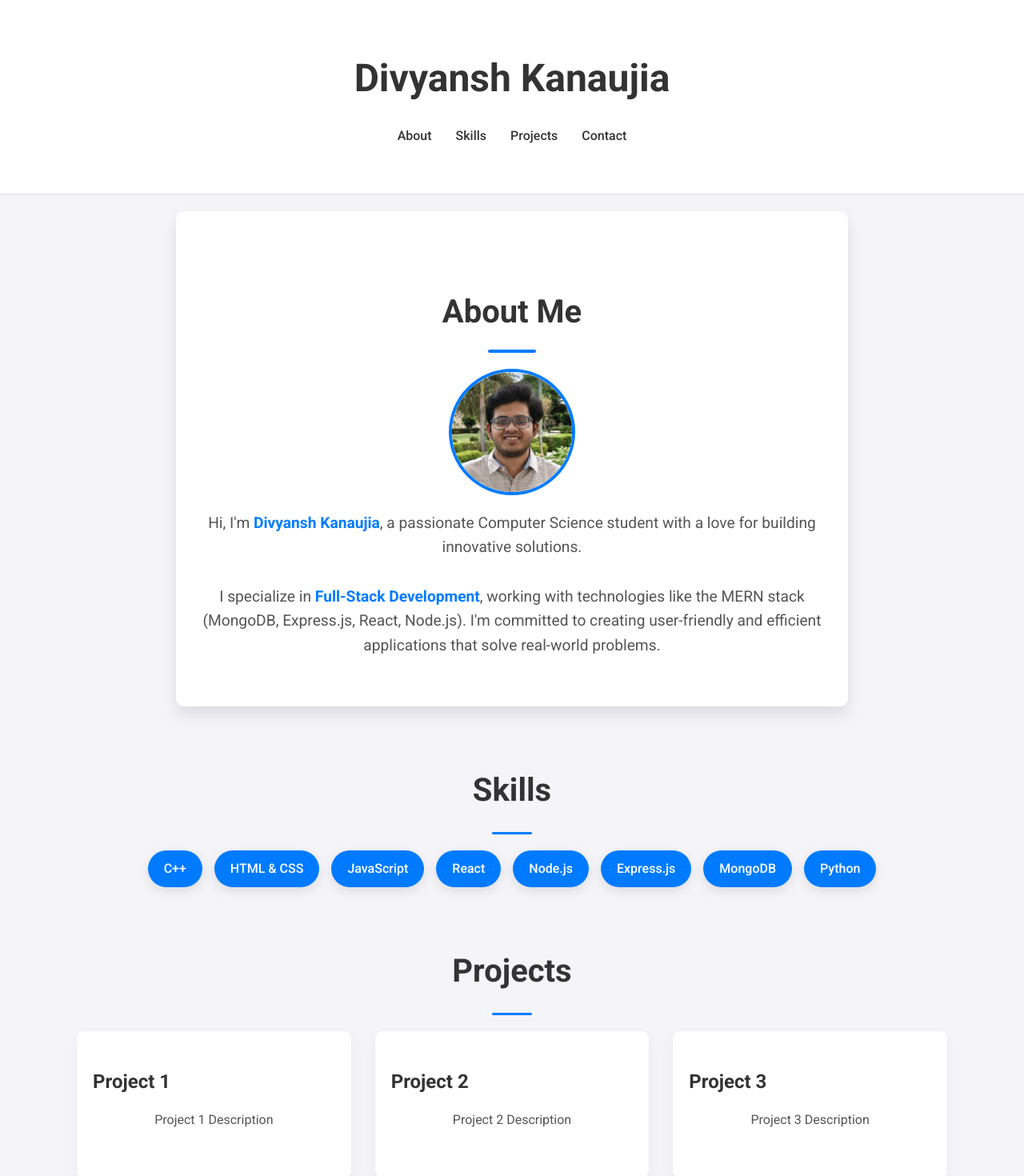
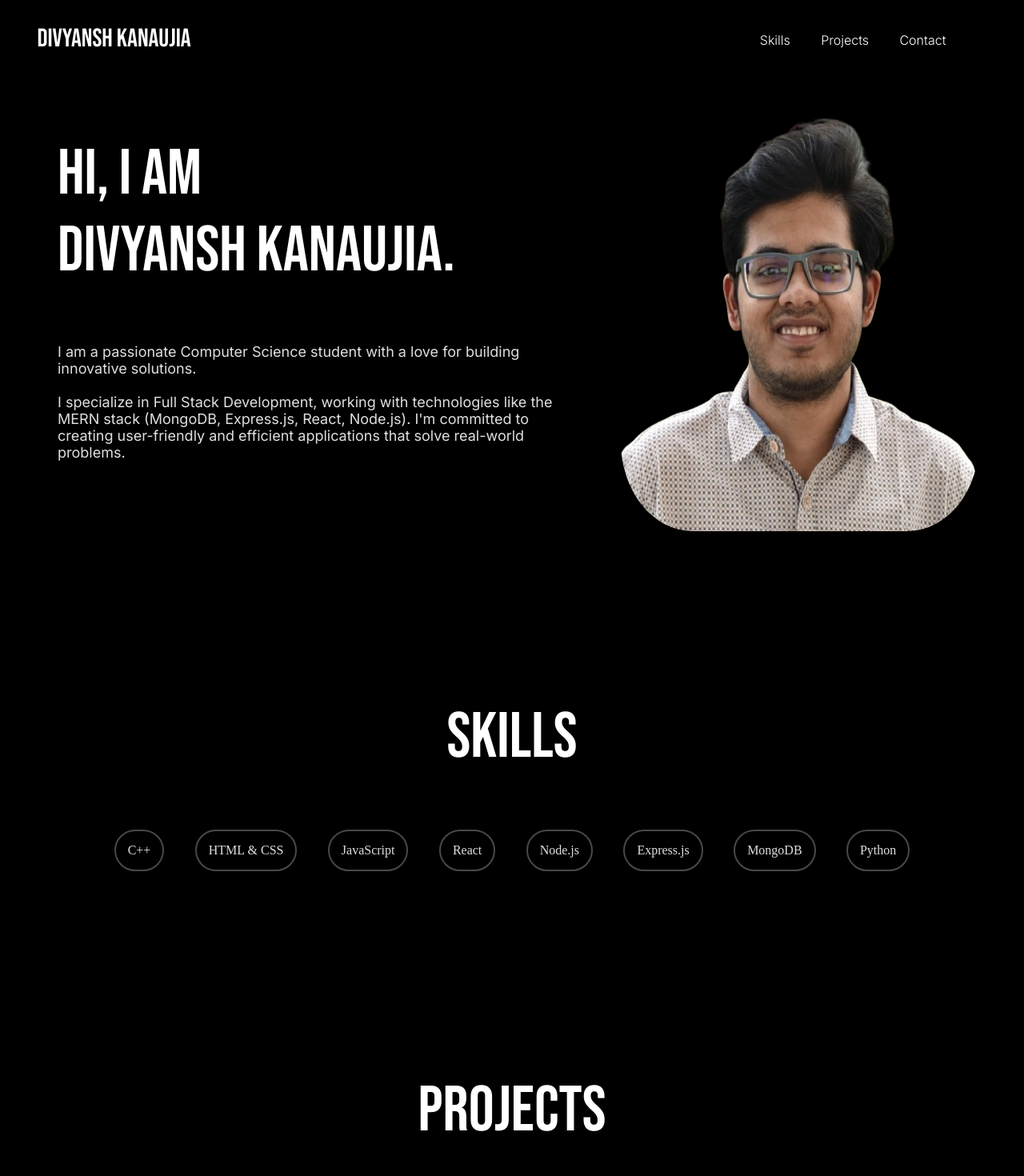
Before and after one commit to CyberKnight4269/Portfolio, a React (Vite) app: page / in a window 1280 px wide. Shown: the top 1470 px of the page at 80% size. Built offline with nearby package versions, Linux system fonts and the light colour scheme.

Commit message:
Changed the design of the portfolio

```diff
--- a/components/About.jsx
+++ b/components/About.jsx
@@ -1,20 +1,24 @@
 import React from 'react'
 import Header from './Header.jsx'
-import photo from './profile_photo.jpeg'
+import photo2 from './profile_photo-removebg.png'
 
 function About() {
   return (
-
+      <div className='about-container'>
+            <Header />
             <section id="about" className="container">
-        <h2>About Me</h2>
-        <img src={photo} alt="Divyansh" />
+                <div className='about-content'>
+                  <h1 className="about-heading">HI, I AM <br />DIVYANSH KANAUJIA.</h1>
                   <p>
-            Hi, I'm <span className="highlight">Divyansh Kanaujia</span>, a passionate Computer Science student with a love for building innovative solutions.
+                      I am a passionate Computer Science student with a love for building innovative solutions.
                       <br /><br />
-            I specialize in <span className="highlight">Full-Stack Development</span>, working with technologies like the MERN stack (MongoDB, Express.js, React, Node.js). I'm committed to creating user-friendly and efficient applications that solve real-world problems.
+                      I specialize in Full Stack Development, working with technologies like the MERN stack (MongoDB, Express.js, React, Node.js). I'm committed to creating user-friendly and efficient applications that solve real-world problems.
                       <br />
                   </p>
+                </div>
+                <img src={photo2} alt="Divyansh" className='about-img'/>
             </section>
+      </div>
   )
 }
 
--- a/components/Contact.jsx
+++ b/components/Contact.jsx
@@ -3,10 +3,14 @@ import React from 'react'
 function Contact() {
   return (
     <section id="contact">
-      <h2>Contact</h2>
-      <p>Email: kanaujiadivyansh@gmail.com</p>
-      <p>LinkedIn: <a href="https://www.linkedin.com/in/divyansh-kanaujia-989792288" target="_blank">Click Here</a></p>
-      <p>Github: <a href="https://www.github.com/CyberKnight4269" target="_blank">Click Here</a></p>
+      <br /><br />
+      <h1 className='heading'>Contact</h1>
+      <p className='socials'>Email: kanaujiadivyansh@gmail.com</p>
+      <p className='socials'>LinkedIn: <a href="https://www.linkedin.com/in/divyansh-kanaujia-989792288" target="_blank">Click Here</a></p>
+      <p className='socials'>Github: <a href="https://www.github.com/CyberKnight4269" target="_blank">Click Here</a></p>
+      <br /><br /><br /><br /><br />
+      <p>&copy;All rights reserved</p>
+      <br /><br />
     </section>
   )
 }
--- a/components/Header.jsx
+++ b/components/Header.jsx
@@ -5,10 +5,9 @@ function Header() {
     <header>
       <h1>Divyansh Kanaujia</h1>
       <nav>
-        <a href="#about">About</a>
-        <a href="#skills">Skills</a>
-        <a href="#projects">Projects</a>
-        <a href="#contact">Contact</a>
+        <a href="#skills" className='header-link'>Skills</a>
+        <a href="#projects" className='header-link'>Projects</a>
+        <a href="#contact" className='header-link'>Contact</a>
       </nav>
     </header>
   )
--- a/components/Projects.jsx
+++ b/components/Projects.jsx
@@ -3,7 +3,8 @@ import React from 'react'
 function Projects() {
   return (
     <section id="projects" className="container">
-        <h2>Projects</h2>
+        <h2 className='heading'>Projects</h2>
+        <br /><br />
         <div className="projects-grid">
             <div className="project-item">
                 <h3 className="project-title">Project 1</h3>
--- a/components/Skills.jsx
+++ b/components/Skills.jsx
@@ -2,8 +2,9 @@ import React from 'react'
 
 function Skills() {
   return (
-    <section id="skills" className="container">
-        <h2>Skills</h2>
+    <div className='skills-body'>
+      <section id="skills" className="container">
+        <h1 className='heading'>Skills</h1>
         <div className="skills-list">
             <div className="skill-item">C++</div>
             <div className="skill-item">HTML & CSS</div>
@@ -14,7 +15,8 @@ function Skills() {
             <div className="skill-item">MongoDB</div>
             <div className="skill-item">Python</div>
         </div>
-    </section>
+      </section>
+    </div>
   )
 }
 
--- a/index.html
+++ b/index.html
@@ -3,6 +3,12 @@
   <head>
     <meta charset="UTF-8" />
     <link href="https://fonts.googleapis.com/css2?family=Roboto:wght@400;500;700&display=swap" rel="stylesheet">
+    <link rel="preconnect" href="https://fonts.googleapis.com">
+    <link rel="preconnect" href="https://fonts.gstatic.com" crossorigin>
+    <link href="https://fonts.googleapis.com/css2?family=Bebas+Neue&family=Plus+Jakarta+Sans:ital,wght@0,200..800;1,200..800&display=swap" rel="stylesheet">
+    <link rel="preconnect" href="https://fonts.googleapis.com">
+    <link rel="preconnect" href="https://fonts.gstatic.com" crossorigin>
+    <link href="https://fonts.googleapis.com/css2?family=Bebas+Neue&family=Inter:ital,opsz,wght@0,14..32,100..900;1,14..32,100..900&family=Plus+Jakarta+Sans:ital,wght@0,200..800;1,200..800&display=swap" rel="stylesheet">
     <meta name="viewport" content="width=device-width, initial-scale=1.0" />
     <title>Portfolio</title>
   </head>
--- a/src/App.css
+++ b/src/App.css
@@ -1,238 +1,131 @@
-/* General Styling */
-body {
-  font-family: 'Roboto', sans-serif;
-  margin: 0;
-  padding: 0;
-  background-color: #f4f4f9;
-  color: #333;
-  line-height: 1.6;
+.about-container{
+  height: 100vh;
+  width: 100%;
 }
+body{
+  background-color: black;
+  color: white;
+}
+header{
+  height: 96px;
+  display: flex;
+  justify-content: space-between;
+}
+header h1{
+  font-family: "Bebas Neue", sans-serif;
+  font-size: 32px;
+  font-weight: 400;
+  margin-left: 3vw;
+}
+.header-link{
+  color: white;
+  text-decoration: none;
+  font-family: "Inter", sans-serif;
+  font-size: 16px;
+  font-weight: 300;
+}
+.header-link:hover{
+  color: #D3E97A;
+}
+header nav{
+  gap: 3vw;
+  display: flex;
+  margin-top: 4vh;
+  margin-right: 7vw;
+}
+.container{
+  display: flex;
 
-a {
-  text-decoration: none;
-  color: inherit;
 }
+.about-img{
+  width: 35vw;
+  height: 70vh;
+  border-radius: 20%;
+  margin-left: 5vw;
+}
+#about h1{
+  font-family: "Bebas Neue", sans-serif;
+  font-size: 500%;
+  font-weight: 400;
+}
+#about p{
+  font-family: "Inter", sans-serif;
+  font-size: 18px;
+  color: #dfdfdf;
+  font-weight: 400;
+}
+#about{
+  margin-left: 5vw;
+}
+.about-content{
+  width: 50vw;
+}
+.skills-body{
+  height: 100%;
+  width: 100%;
+}
+.heading{
+  font-family: "Bebas Neue", sans-serif;
+  font-size: 500%;
+  font-weight: 400;
+}
+#skills{
+  text-align: center;
+  display: block;
+  height: 50vh;
+}
+.skills-list{
+  display: flex;
+  gap: 3vw;
+  justify-content: center;
 
-.container {
-  width: 85%;
-  max-width: 1200px;
-  margin: 0 auto;
-  padding: 20px;
 }
-
-/* Header Styling */
-header {
-  background-color: #ffffff;
-  padding: 60px 20px;
+.skill-item{
+  border: 2px solid  #484848;
+  border-radius: 100px;
+  padding: 15px;
+  height: fit-content;
+  color:  #dfdfdf;
+}
+.skill-item:hover{
+  color: black;
+  background-color: white;
+  transition: 0.5s ease;
+}
+#projects{
   text-align: center;
-  border-bottom: 2px solid #eaeaea;
+  display: block;
+  height: 50vh;
 }
-
-header h1 {
-  font-size: 3em;
-  font-weight: 700;
-  margin: 0;
-  color: #333;
+.projects-grid{
+  display: flex;
+  justify-content: center;
+  gap: 3vw;
 }
-
-header p {
-  font-size: 1.2em;
-  margin: 10px 0 0;
-  color: #777;
+.project-item{
+  border: 2px solid white;
+  border-radius: 10px;
+  padding: 35px;
 }
-
-nav {
-  margin-top: 20px;
+.project-item:hover{
+  color: black;
+  background-color: white;
+  transition: 0.5s ease;
 }
-
-nav a {
-  color: #333;
-  margin: 0 15px;
-  font-weight: 500;
-  font-size: 1em;
-  transition: color 0.3s ease;
+.project-title{
+  font-size: 1.5em;
 }
-
-nav a:hover {
-  color: #007bff;
-}
-
-/* Section Styling */
-section {
-  padding: 60px 0;
-  margin: 20px 0;
-}
-
-h2 {
-  font-size: 2.5em;
-  color: #333;
-  margin-bottom: 20px;
-  text-align: center;
-  position: relative;
-}
-
-h2::after {
-  content: '';
-  display: block;
-  width: 50px;
-  height: 3px;
-  background-color: #007bff;
-  margin: 20px auto 0;
-  border-radius: 2px;
-}
-
-p {
-  font-size: 1.2em;
-  color: #555;
-  text-align: center;
-  margin-bottom: 40px;
-  line-height: 1.8;
-}
-
-/* Skills Section */
-.skills-list {
-  display: flex;
-  flex-wrap: wrap;
-  justify-content: center;
-  gap: 15px;
-}
-
-.skill-item {
-  background-color: #007bff;
-  color: white;
-  padding: 10px 20px;
-  border-radius: 30px;
-  font-weight: 500;
-  font-size: 1em;
-  transition: background-color 0.3s ease, transform 0.3s ease;
-  box-shadow: 0 5px 15px rgba(0, 0, 0, 0.1);
-}
-
-.skill-item:hover {
-  background-color: #0056b3;
-  transform: translateY(-5px);
-}
-
-/* Projects Section */
-.projects-grid {
-  display: grid;
-  grid-template-columns: repeat(auto-fit, minmax(300px, 1fr));
-  gap: 30px;
-}
-
-.project-item {
-  background-color: #ffffff;
-  padding: 20px;
-  border-radius: 10px;
-  box-shadow: 0 10px 20px rgba(0, 0, 0, 0.05);
-  transition: transform 0.3s ease, box-shadow 0.3s ease;
-}
-
-.project-item:hover {
-  transform: translateY(-5px);
-  box-shadow: 0 20px 30px rgba(0, 0, 0, 0.1);
-}
-
-.project-title {
-  font-size: 1.5em;
-  margin-bottom: 15px;
-  color: #333;
-}
-
-.project-description {
-  font-size: 1em;
-  color: #555;
-  line-height: 1.6;
-}
-
-/* Contact Section */
-#contact p {
-  font-size: 1.1em;
-  color: #555;
-  text-align: center;
-  margin-bottom: 20px;
-}
-
-#contact a {
-  color: #007bff;
-  font-weight: 500;
-  transition: color 0.3s ease;
-}
-
-#contact a:hover {
-  color: #0056b3;
-}
-
-/* Footer */
-footer {
-  text-align: center;
-  padding: 20px 0;
-  background-color: #ffffff;
-  color: #777;
-  border-top: 2px solid #eaeaea;
-}
-
-footer p {
-  margin: 0;
+.project-description{
   font-size: 1em;
 }
-
-footer a {
-  color: #007bff;
-  font-weight: 500;
-  transition: color 0.3s ease;
+#contact{
+  text-align: center;
+  height: 50vh;
 }
-
-footer a:hover {
-  color: #0056b3;
+.socials{
+  font-size: 18px;
 }
-
-/* About Me Section */
-#about {
-  background-color: #ffffff;
-  padding: 60px 20px;
-  margin: 20px auto;
-  border-radius: 10px;
-  box-shadow: 0 10px 20px rgba(0, 0, 0, 0.1);
-  max-width: 800px; /* Limit the width for better readability */
-  text-align: center; /* Center align text */
+a{
+  text-decoration: none;
+  color: #D3E97A;
 }
-
-#about h2 {
-  font-size: 2.5em;
-  color: #333;
-  margin-bottom: 20px;
-  position: relative;
-}
-
-#about h2::after {
-  content: '';
-  display: block;
-  width: 60px;
-  height: 4px;
-  background-color: #007bff;
-  margin: 15px auto 0;
-  border-radius: 2px;
-}
-
-#about p {
-  font-size: 1.2em;
-  color: #555;
-  line-height: 1.6;
-  margin: 0 auto;
-}
-
-#about img {
-  border-radius: 50%;
-  border: 4px solid #007bff;
-  width: 150px;
-  height: 150px;
-  object-fit: cover;
-  display: block;
-  margin: 20px auto;
-}
-
-#about .highlight {
-  color: #007bff;
-  font-weight: 600;
-}
--- a/src/App.jsx
+++ b/src/App.jsx
@@ -1,5 +1,3 @@
-import { useState } from 'react'
-import Header from '../components/Header.jsx'
 import About from '../components/About.jsx'
 import Skills from '../components/Skills.jsx'
 import Projects from '../components/Projects.jsx'
@@ -10,7 +8,6 @@ function App() {
 
   return (
       <div>
-        <Header />
         <About />
         <Skills />
         <Projects />
```
Also changed, not shown: components/profile_photo-removebg.png (added). Lines whose indentation alone changed are shown as unchanged.
